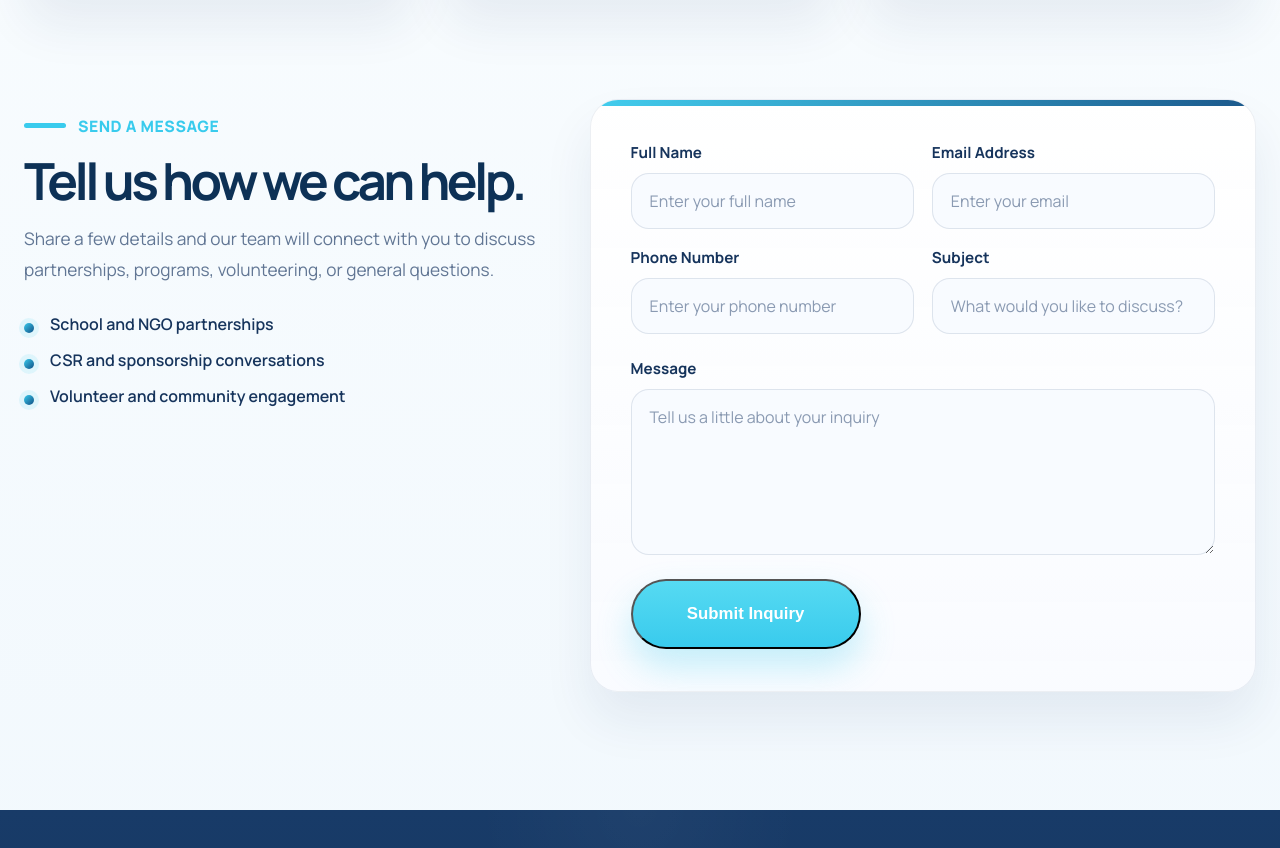
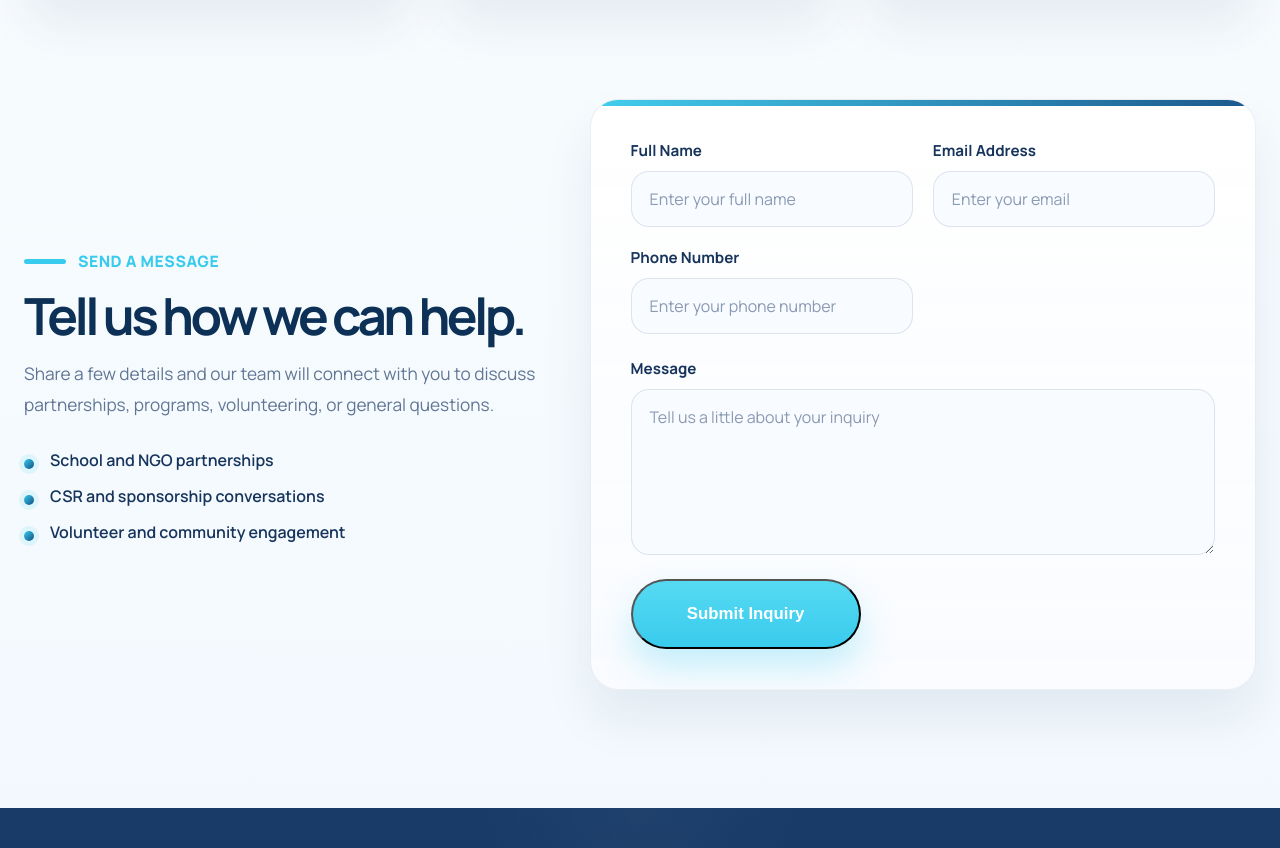
Before and after one commit to Khushiverma2004/EducationBeyondBorders, a plain HTML site: page contact.html in a window 1280 px wide. Shown: the part 772-1620 px from the top of the page. Drawn offline with Linux system fonts and the light colour scheme.

Commit message:
second change

```diff
--- a/contact.html
+++ b/contact.html
@@ -95,11 +95,6 @@
                   <span>Phone Number</span>
                   <input type="tel" name="phone" placeholder="Enter your phone number" />
                 </label>
-
-                <label class="form-field">
-                  <span>Subject</span>
-                  <input type="text" name="subject" placeholder="What would you like to discuss?" required />
-                </label>
               </div>
 
               <label class="form-field">
--- a/styles.css
+++ b/styles.css
@@ -837,11 +837,12 @@ img {
   display: grid;
   grid-template-columns: minmax(0, 0.88fr) minmax(0, 1.12fr);
   gap: 42px;
-  align-items: start;
+  align-items: center;
 }
 
 .contact-form-intro {
   padding: 12px 0;
+  max-width: 540px;
 }
 
 .contact-form-intro h2 {
@@ -889,12 +890,13 @@ img {
 .contact-form {
   display: grid;
   gap: 24px;
+  padding: 40px;
 }
 
 .form-grid {
   display: grid;
   grid-template-columns: repeat(2, minmax(0, 1fr));
-  gap: 18px;
+  gap: 20px;
 }
 
 .form-field {
@@ -911,12 +913,14 @@ img {
 .form-field input,
 .form-field textarea {
   width: 100%;
+  display: block;
   border: 1px solid rgba(24, 60, 107, 0.12);
   border-radius: 18px;
   background: #f8fbff;
   padding: 16px 18px;
   font: inherit;
   color: #16345c;
+  box-sizing: border-box;
   transition:
     border-color 0.25s ease,
     box-shadow 0.25s ease,
@@ -944,6 +948,7 @@ img {
 .form-actions {
   display: flex;
   align-items: center;
+  justify-content: space-between;
   gap: 18px;
   flex-wrap: wrap;
 }
@@ -953,6 +958,8 @@ img {
   font-size: 0.96rem;
   font-weight: 600;
   color: #0f4f85;
+  flex: 1 1 220px;
+  text-align: right;
 }
 
 .about-intro,
```
